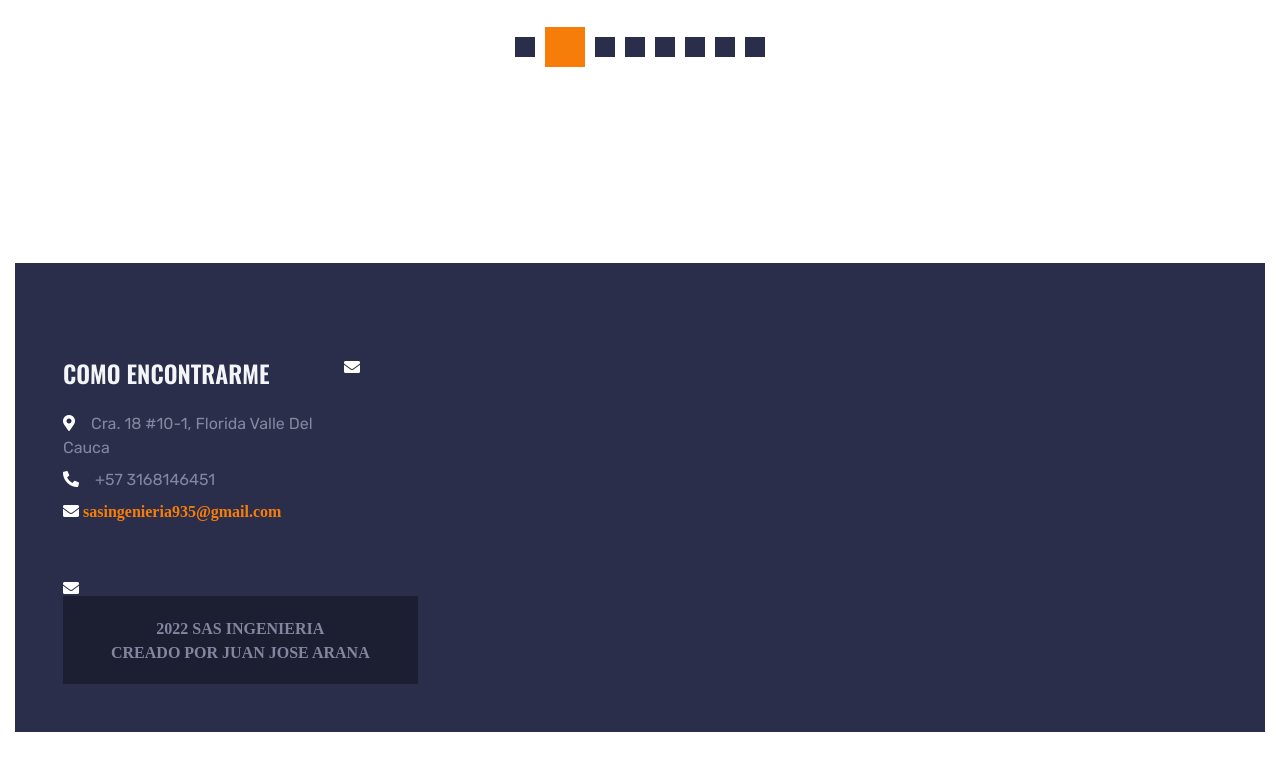
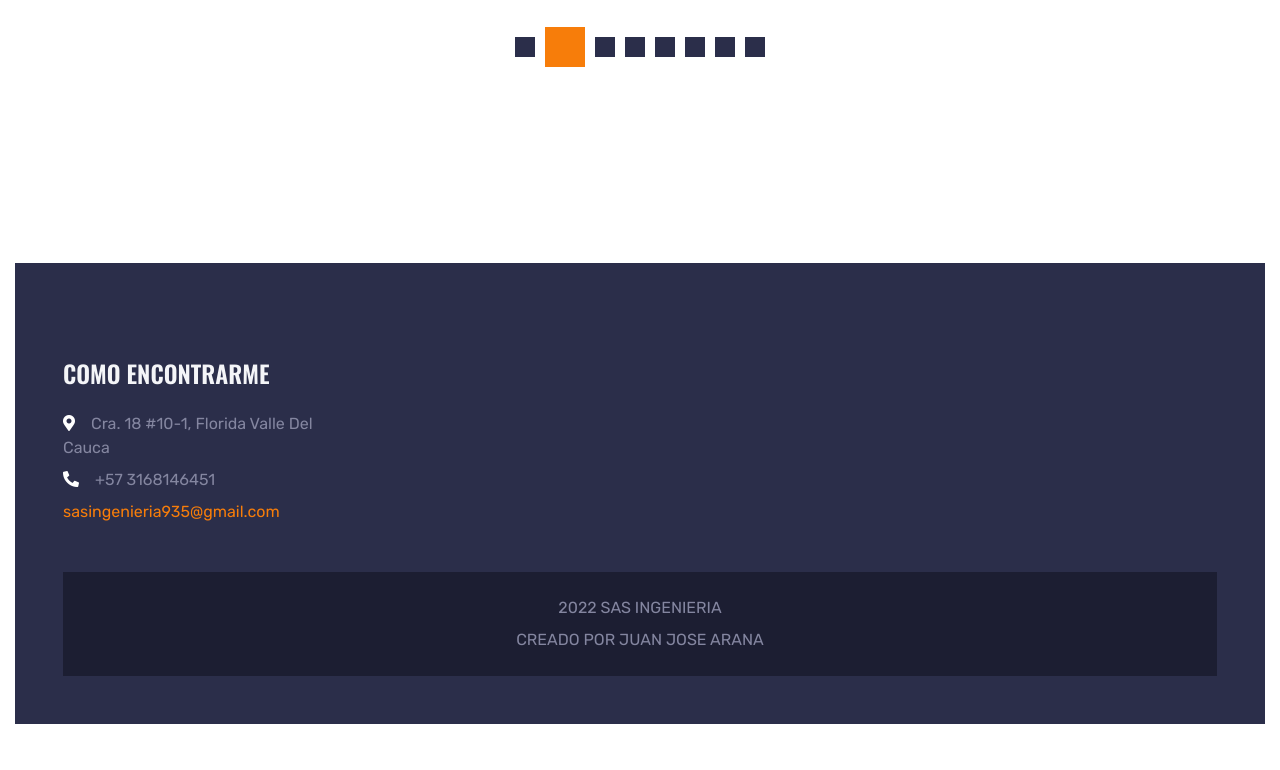
Before and after one commit to juanjosearanaprieto19/juanjosearanaprieto19.github.io, a plain HTML site: page index.html in a window 1280 px wide. Shown: the part 7512-8282 px from the top of the page. Drawn offline with nearby package versions, Linux system fonts and the light colour scheme.

Commit message:
Cambie correo xd

```diff
--- a/index.html
+++ b/index.html
@@ -515,7 +515,7 @@
                 <h4 class="text-uppercase text-light mb-4">COMO ENCONTRARME</h4>
                 <p align="left" class="mb-2"><i class="fa fa-map-marker-alt text-white mr-3"></i>Cra. 18 #10-1, Florida Valle Del Cauca</p>
                 <p align="left" class="mb-2"><i class="fa fa-phone-alt text-white mr-3"></i>+57 3168146451</p>
-                <p align="left" class="mb-2"><i class="fa fa-envelope text-white mr-3"><a href="mailto: sasingenieria935@gmail.com"> sasingenieria935@gmail.com</a>
+                <a href="mailto: sasingenieria935@gmail.com"> sasingenieria935@gmail.com</a>
 
             </div>
             <div class="col-lg-3 col-md-6 mb-5">
```
